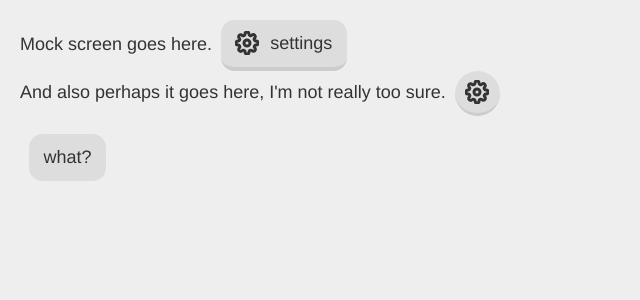
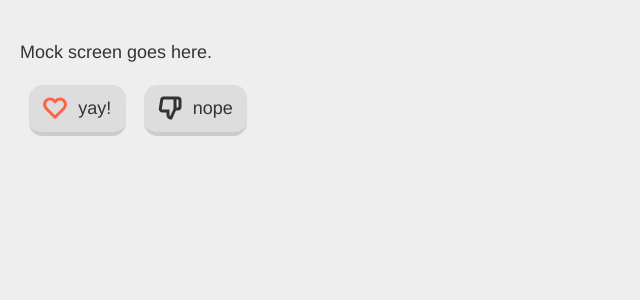
Before and after one commit to zstix/names-app, a React (Vite) app: page / in a window 1280 px wide. Shown: the top 300 px of the page, without its empty margins (0-640 px from the left). Built offline with nearby package versions, Linux system fonts and the light colour scheme.

Commit message:
chore: icon color defaults

```diff
--- a/src/components/Icon.tsx
+++ b/src/components/Icon.tsx
@@ -3,13 +3,26 @@ import { withTheme } from '@emotion/react';
 
 // https://feathericons.com/
 export const ICON_TYPES = {
+  heart: (
+    <path d="M20.84 4.61a5.5 5.5 0 0 0-7.78 0L12 5.67l-1.06-1.06a5.5 5.5 0 0 0-7.78 7.78l1.06 1.06L12 21.23l7.78-7.78 1.06-1.06a5.5 5.5 0 0 0 0-7.78z" />
+  ),
   settings: (
     <>
       <circle cx="12" cy="12" r="3" />
       <path d="M19.4 15a1.65 1.65 0 0 0 .33 1.82l.06.06a2 2 0 0 1 0 2.83 2 2 0 0 1-2.83 0l-.06-.06a1.65 1.65 0 0 0-1.82-.33 1.65 1.65 0 0 0-1 1.51V21a2 2 0 0 1-2 2 2 2 0 0 1-2-2v-.09A1.65 1.65 0 0 0 9 19.4a1.65 1.65 0 0 0-1.82.33l-.06.06a2 2 0 0 1-2.83 0 2 2 0 0 1 0-2.83l.06-.06a1.65 1.65 0 0 0 .33-1.82 1.65 1.65 0 0 0-1.51-1H3a2 2 0 0 1-2-2 2 2 0 0 1 2-2h.09A1.65 1.65 0 0 0 4.6 9a1.65 1.65 0 0 0-.33-1.82l-.06-.06a2 2 0 0 1 0-2.83 2 2 0 0 1 2.83 0l.06.06a1.65 1.65 0 0 0 1.82.33H9a1.65 1.65 0 0 0 1-1.51V3a2 2 0 0 1 2-2 2 2 0 0 1 2 2v.09a1.65 1.65 0 0 0 1 1.51 1.65 1.65 0 0 0 1.82-.33l.06-.06a2 2 0 0 1 2.83 0 2 2 0 0 1 0 2.83l-.06.06a1.65 1.65 0 0 0-.33 1.82V9a1.65 1.65 0 0 0 1.51 1H21a2 2 0 0 1 2 2 2 2 0 0 1-2 2h-.09a1.65 1.65 0 0 0-1.51 1z" />
     </>
   ),
+  "thumbs-down": (
+    <path d="M10 15v4a3 3 0 0 0 3 3l4-9V2H5.72a2 2 0 0 0-2 1.7l-1.38 9a2 2 0 0 0 2 2.3zm7-13h2.67A2.31 2.31 0 0 1 22 4v7a2.31 2.31 0 0 1-2.33 2H17" />
+  ),
+  "thumbs-up": (
+    <path d="M14 9V5a3 3 0 0 0-3-3l-4 9v11h11.28a2 2 0 0 0 2-1.7l1.38-9a2 2 0 0 0-2-2.3zM7 22H4a2 2 0 0 1-2-2v-7a2 2 0 0 1 2-2h3" />
+  )
 };
+
+const DEFAULT_COLORS: Partial<Record<keyof typeof ICON_TYPES, string>> = {
+  heart: 'tomato',
+}
 
 interface IIconProps {
   theme: INamesAppTheme;
@@ -25,7 +38,7 @@ const Icon: React.FC<IIconProps> = ({ theme, name, color, strokeWidth = 3, size
     viewBox="0 0 24 24"
     aria-hidden="true"
     fill="none"
-    stroke={color || theme.color.text.primary}
+    stroke={color || DEFAULT_COLORS[name] || theme.color.text.primary}
     strokeWidth={strokeWidth}
     width={size}
     height={size}
--- a/src/components/Mock.tsx
+++ b/src/components/Mock.tsx
@@ -4,19 +4,13 @@ import { css, withTheme } from '@emotion/react';
 import Button from './Button';
 
 const Mock: React.FC<{ theme: INamesAppTheme }> = ({ theme }) => (
-  <div
-    css={css`
-      color: ${theme.color.text.primary};
-      padding: 20px;
-    `}
-  >
-    Mock screen goes here.
-    <Button icon="settings">settings</Button>
-    <br />
-    And also perhaps it goes here, I'm not really too sure.
-    <Button icon="settings" />
+  <div css={css`padding: 20px;`}>
     <p>
-      <Button noBorder>what?</Button>
+      Mock screen goes here.
+    </p>
+    <p>
+      <Button icon="heart">yay!</Button>
+      <Button icon="thumbs-down">nope</Button>
     </p>
   </div>
 );
```
